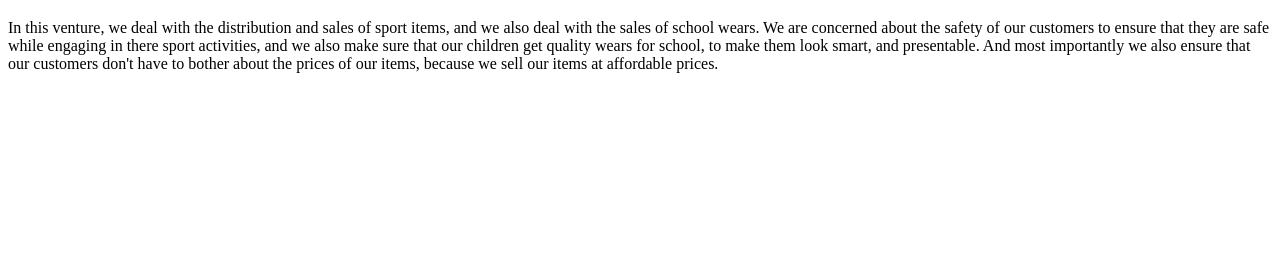
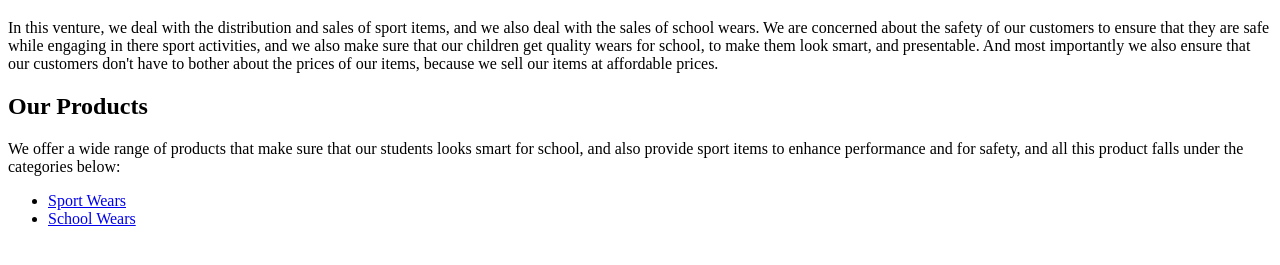
Before and after one commit to Jessyjagaban/Usmansport-ventures, a plain HTML site: page index.html in a window 1280 px wide. Shown: the part 61-326 px from the top of the page. Drawn offline with Linux system fonts and the light colour scheme.

Commit message:
added files and contents

```diff
--- a/index.html
+++ b/index.html
@@ -13,7 +13,16 @@
     <p>
         In this venture, we deal with the distribution and sales of sport items, and we also deal with the sales of school wears. We are concerned about the safety of our customers to ensure that they are safe while engaging in there sport activities, and we also make sure that our children get quality wears for school, to make them look smart, and presentable.
         And most importantly we also ensure that our customers don't have to bother about the prices of our items, because we sell our items at affordable prices.
-    </P>
+    </p>
+    <article>
+        <h2>Our Products</h2>
+        <p>We offer a wide range of products that make sure that our students looks smart for school, and also provide sport items to enhance performance and for safety, and all this product falls under the categories below:
 
+        </p>
+        <ul>
+            <li> <a href="sport-wears.html">Sport Wears</a> </li>
+            <li> <a href="school-wears.html">School Wears</a> </li>
+        </ul>
+    </article>
 </body>
 </html>
```
Also changed, not shown: school-wears.html (added), sport-wears.html (added).
